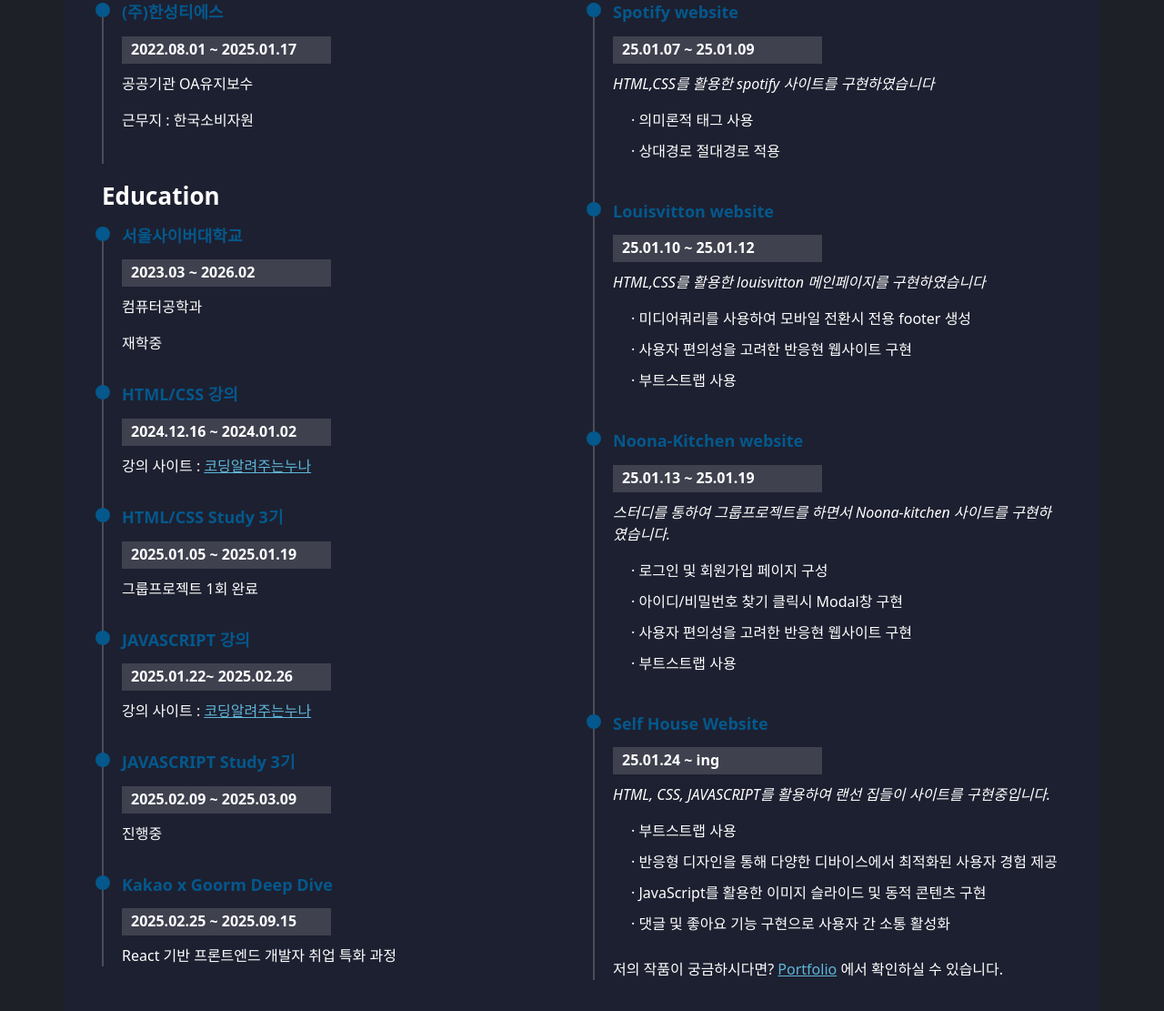
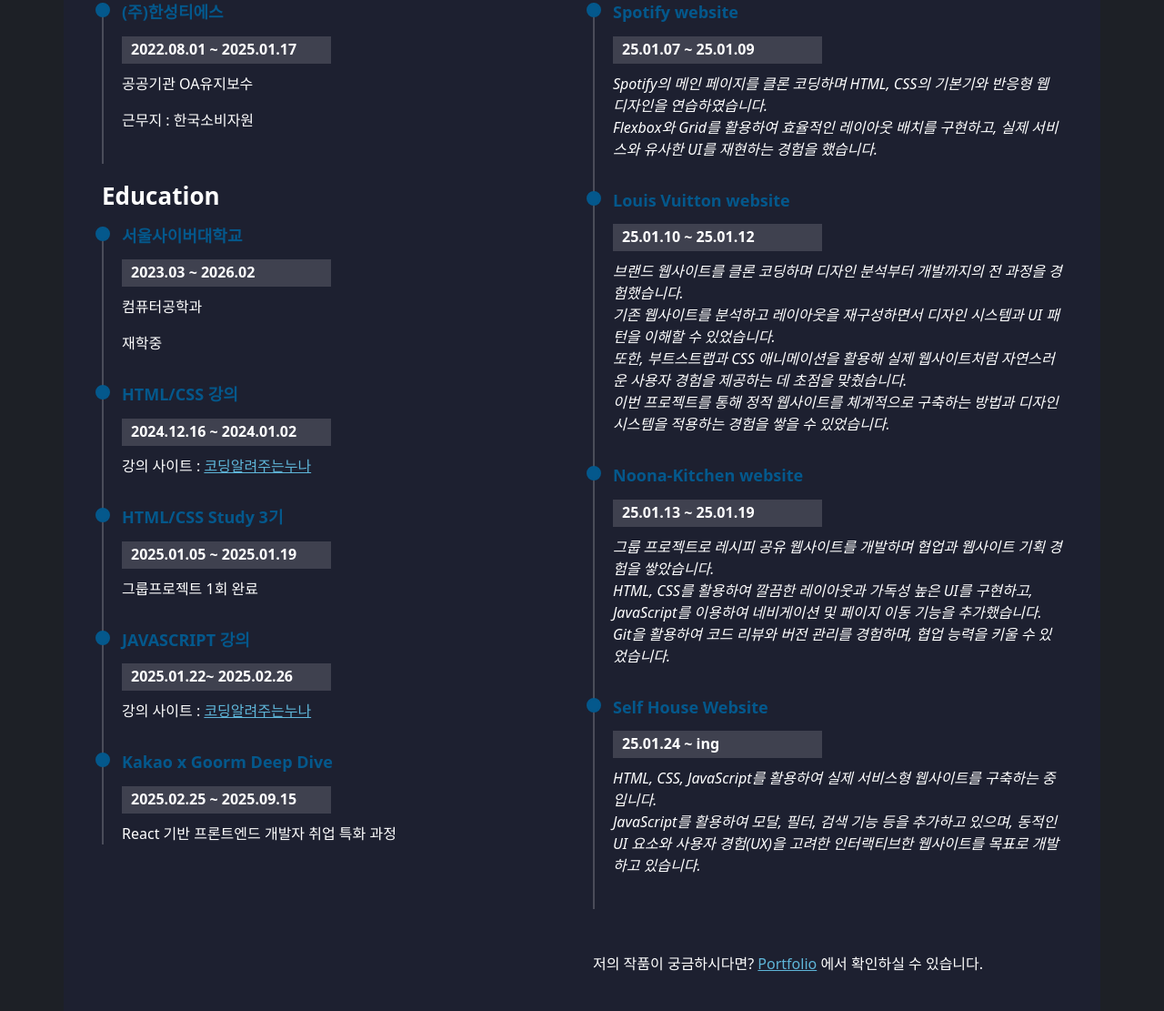
Before and after one commit to inyoung-dev/Introduction, a plain HTML site: page resume/resume.html in a window 1280 px wide. Shown: the part 305-1416 px from the top of the page at 91% size. Drawn offline with nearby package versions, Linux system fonts and the light colour scheme.

Commit message:
Docs: Resume 페이지 문구 수정

```diff
--- a/resume/resume.html
+++ b/resume/resume.html
@@ -112,11 +112,6 @@
                         <p>강의 사이트 : <a href="https://codingnoona.thinkific.com/" class="education-link">코딩알려주는누나</a></p>
                     </div>
                     <div class="resumeItem">
-                        <h4>JAVASCRIPT Study 3기</h4>
-                        <h5>2025.02.09 ~ 2025.03.09</h5>
-                        <p>진행중</p>
-                    </div>
-                    <div class="resumeItem">
                         <h4>Kakao x Goorm Deep Dive</h4>
                         <h5>2025.02.25 ~ 2025.09.15</h5>
                         <p>React 기반 프론트엔드 개발자 취업 특화 과정</p>
@@ -128,43 +123,34 @@
                     <div class="resumeItem">
                         <h4>Spotify website</h4>
                         <h5>25.01.07 ~ 25.01.09</h5>
-                        <p><em>HTML,CSS를 활용한 spotify 사이트를 구현하였습니다</em></p>
-                        <ul>
-                            <li>· 의미론적 태그 사용</li>
-                            <li>· 상대경로 절대경로 적용</li>
-                        </ul>
+                        <p><em>Spotify의 메인 페이지를 클론 코딩하며 HTML, CSS의 기본기와 반응형 웹 디자인을 연습하였습니다.<br>
+                            Flexbox와 Grid를 활용하여 효율적인 레이아웃 배치를 구현하고, 실제 서비스와 유사한 UI를 재현하는 경험을 했습니다.</em></p>
                     </div>
                     <div class="resumeItem">
-                        <h4>Louisvitton website</h4>
+                        <h4>Louis Vuitton website</h4>
                         <h5>25.01.10 ~ 25.01.12</h5>
-                        <p><em>HTML,CSS를 활용한 louisvitton 메인페이지를 구현하였습니다</em></p>
-                        <ul>
-                            <li>· 미디어쿼리를 사용하여 모바일 전환시 전용 footer 생성</li>
-                            <li>· 사용자 편의성을 고려한 반응현 웹사이트 구현</li>
-                            <li>· 부트스트랩 사용</li>
-                        </ul>
+                        <p><em>브랜드 웹사이트를 클론 코딩하며 디자인 분석부터 개발까지의 전 과정을 경험했습니다. <br>
+                            기존 웹사이트를 분석하고 레이아웃을 재구성하면서 디자인 시스템과 UI 패턴을 이해할 수 있었습니다. <br>
+                            또한, 부트스트랩과 CSS 애니메이션을 활용해 실제 웹사이트처럼 자연스러운 사용자 경험을 제공하는 데 초점을 맞췄습니다. <br>
+                            이번 프로젝트를 통해 정적 웹사이트를 체계적으로 구축하는 방법과 디자인 시스템을 적용하는 경험을 쌓을 수 있었습니다.</em></p>
                     </div>
                     <div class="resumeItem">
                         <h4>Noona-Kitchen website</h4>
                         <h5>25.01.13 ~ 25.01.19</h5>
-                        <p><em>스터디를 통하여 그룹프로젝트를 하면서 Noona-kitchen 사이트를 구현하였습니다.</em></p>
-                        <ul>
-                            <li>· 로그인 및 회원가입 페이지 구성</li>
-                            <li>· 아이디/비밀번호 찾기 클릭시 Modal창 구현</li>
-                            <li>· 사용자 편의성을 고려한 반응현 웹사이트 구현</li>
-                            <li>· 부트스트랩 사용</li>
-                        </ul>
+                        <p><em>그룹 프로젝트로 레시피 공유 웹사이트를 개발하며 협업과 웹사이트 기획 경험을 쌓았습니다.<br>
+                            HTML, CSS를 활용하여 깔끔한 레이아웃과 가독성 높은 UI를 구현하고,
+                            JavaScript를 이용하여 네비게이션 및 페이지 이동 기능을 추가했습니다.<br>
+                            Git을 활용하여 코드 리뷰와 버전 관리를 경험하며, 협업 능력을 키울 수 있었습니다.</em></p>
                     </div>
                     <div class="resumeItem">
                         <h4>Self House Website</h4>
                         <h5>25.01.24 ~ ing</h5>
-                        <p><em>HTML, CSS, JAVASCRIPT를 활용하여 랜선 집들이 사이트를 구현중입니다.</em></p>
-                        <ul>
-                            <li>· 부트스트랩 사용</li>
-                            <li>· 반응형 디자인을 통해 다양한 디바이스에서 최적화된 사용자 경험 제공</li>
-                            <li>· JavaScript를 활용한 이미지 슬라이드 및 동적 콘텐츠 구현</li>
-                            <li>· 댓글 및 좋아요 기능 구현으로 사용자 간 소통 활성화</li>
-                        </ul>
+                        <p><em>HTML, CSS, JavaScript를 활용하여 실제 서비스형 웹사이트를 구축하는 중입니다.<br>
+                            JavaScript를 활용하여 모달, 필터, 검색 기능 등을 추가하고 있으며,
+                            동적인 UI 요소와 사용자 경험(UX)을 고려한 인터랙티브한 웹사이트를 목표로 개발하고 있습니다.</em></p>
+                    </div>
+
+                    <div class="mt-5">
                         <p>
                             저의 작품이 궁금하시다면? <a href="/portfolio/portfolio.html" class="education-link">Portfolio</a> 에서 확인하실 수 있습니다.
                         </p>
```
